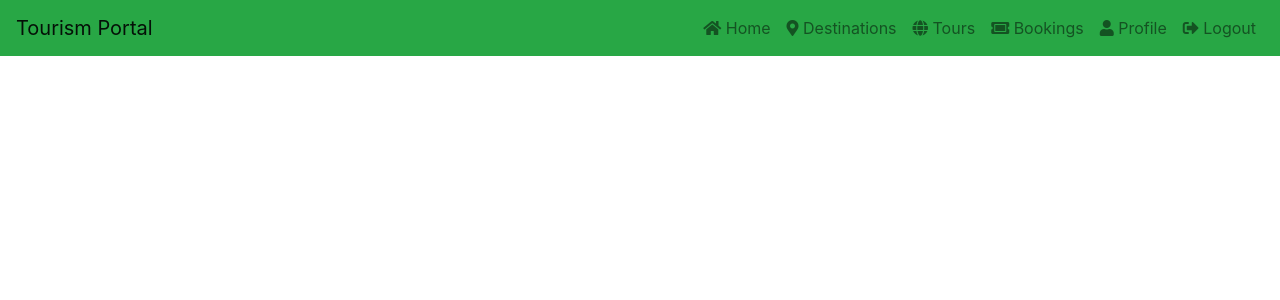
After one commit to Ramborghini10/TZ-TourismPortal, a PHP site: page /users/header.php in a window 1280 px wide. The commit adds this page. Shown: the top 300 px of the page. Run offline with PHP 8.4, Linux system fonts and the light colour scheme.

Commit message:
user side modification

```diff
--- a/users/booking_confirmation.php
+++ b/users/booking_confirmation.php
@@ -1,4 +1,6 @@
-<?php include('includes/header.php'); ?>
+<?php
+include 'includes/session.php';
+include('header.php'); ?>
 
 <div class="container mt-4">
     <div class="card">
@@ -12,4 +14,4 @@
     </div>
 </div>
 
-<?php include('includes/footer.php'); ?>
+<?php include('../includes/footer.php'); ?>
--- a/users/booking_form.php
+++ b/users/booking_form.php
@@ -1,5 +1,6 @@
 <?php
-include('includes/header.php');
+include 'includes/session.php';
+include('header.php');
 include('includes/db.php');
 
 if ($_SERVER['REQUEST_METHOD'] === 'POST') {
@@ -59,4 +60,4 @@ $tours_result = $conn->query("SELECT id, name FROM tours");
     </div>
 </div>
 
-<?php include('includes/footer.php'); ?>
+<?php include('../includes/footer.php'); ?>
--- a/users/destination_details.php
+++ b/users/destination_details.php
@@ -2,7 +2,8 @@
 ini_set('display_errors', '1');
 ini_set('display_startup_errors', '1');
 error_reporting(E_ALL);
-include('includes/header.php');
+include 'includes/session.php';
+include('header.php');
 ?>
 
 <div class="container mt-4">
@@ -58,4 +59,4 @@ include('includes/header.php');
     ?>
 </div>
 
-<?php include('includes/footer.php'); ?>
+<?php include('../includes/footer.php'); ?>
--- /dev/null
+++ b/users/header.php
@@ -0,0 +1,41 @@
+<!DOCTYPE html>
+<html lang="en">
+<head>
+    <meta charset="UTF-8">
+    <meta name="viewport" content="width=device-width, initial-scale=1.0">
+    <title>Tourism Portal</title>
+    <!-- Bootstrap CSS -->
+    <link rel="stylesheet" href="https://stackpath.bootstrapcdn.com/bootstrap/4.5.2/css/bootstrap.min.css">
+    <!-- FontAwesome CSS -->
+    <link rel="stylesheet" href="https://cdnjs.cloudflare.com/ajax/libs/font-awesome/5.15.3/css/all.min.css">
+</head>
+<body>
+
+<nav class="navbar navbar-expand-lg navbar-light bg-success">
+    <a class="navbar-brand" href="index.php">Tourism Portal</a>
+    <button class="navbar-toggler" type="button" data-toggle="collapse" data-target="#navbarNav" aria-controls="navbarNav" aria-expanded="false" aria-label="Toggle navigation">
+        <span class="navbar-toggler-icon"></span>
+    </button>
+    <div class="collapse navbar-collapse" id="navbarNav">
+        <ul class="navbar-nav ml-auto">
+            <li class="nav-item">
+                <a class="nav-link" href="index.php"><i class="fas fa-home"></i> Home</a>
+            </li>
+            <li class="nav-item">
+                <a class="nav-link" href="destinations.php"><i class="fas fa-map-marker-alt"></i> Destinations</a>
+            </li>
+            <li class="nav-item">
+                <a class="nav-link" href="tours.php"><i class="fas fa-globe"></i> Tours</a>
+            </li>
+            <li class="nav-item">
+                <a class="nav-link" href="bookings.php"><i class="fas fa-ticket-alt"></i> Bookings</a>
+            </li>
+            <li class="nav-item">
+                <a class="nav-link" href="profile.php"><i class="fas fa-user"></i> Profile</a>
+            </li>
+            <li class="nav-item">
+                <a class="nav-link" href="../logout.php"><i class="fas fa-sign-out-alt"></i> Logout</a>
+            </li>
+        </ul>
+    </div>
+</nav>
--- a/users/tours.php
+++ b/users/tours.php
@@ -1,4 +1,4 @@
-<?php include('includes/header.php'); ?>
+<?php include('header.php'); ?>
 
 <div class="container mt-4">
     <h1>Available Tours</h1>
@@ -40,4 +40,4 @@
     </div>
 </div>
 
-<?php include('includes/footer.php'); ?>
+<?php include('../includes/footer.php'); ?>
```
Also changed, not shown: users/destinations.php (+6 -4 lines), users/index.php (+5 -3 lines).
